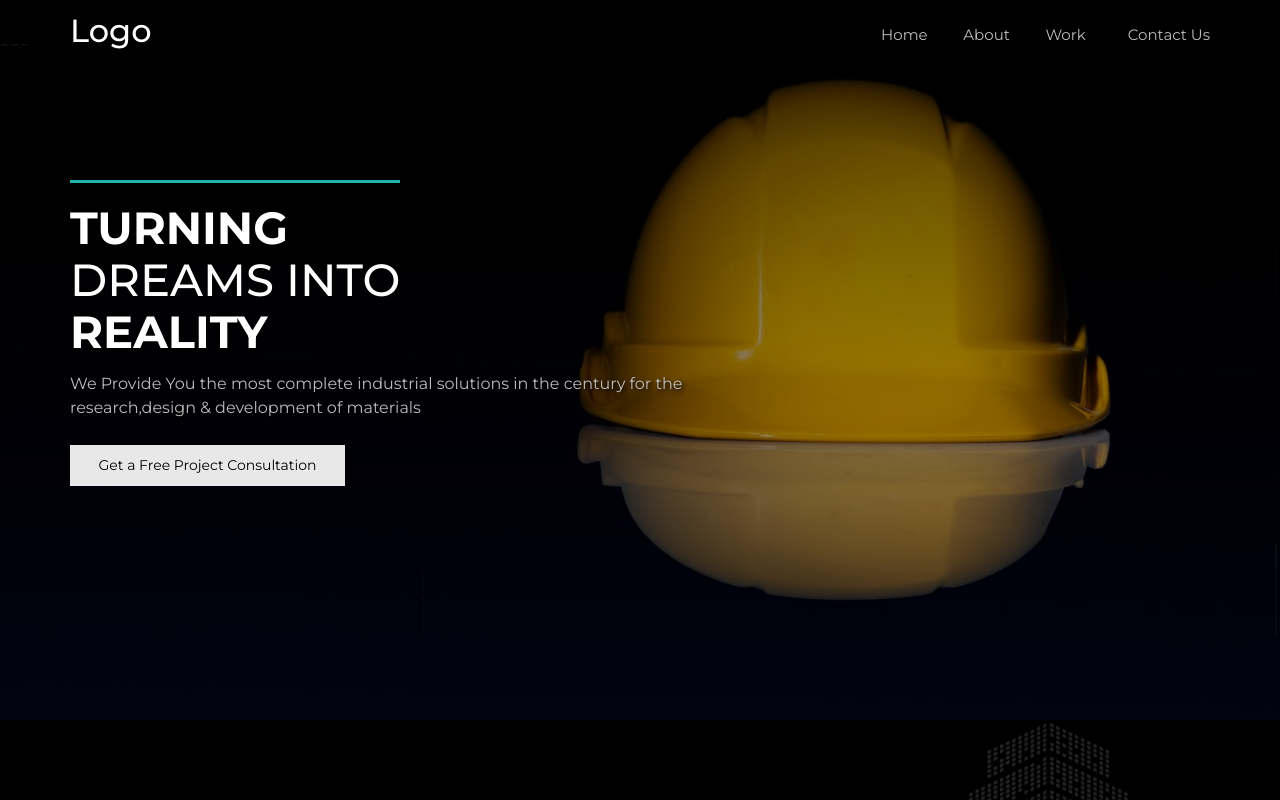
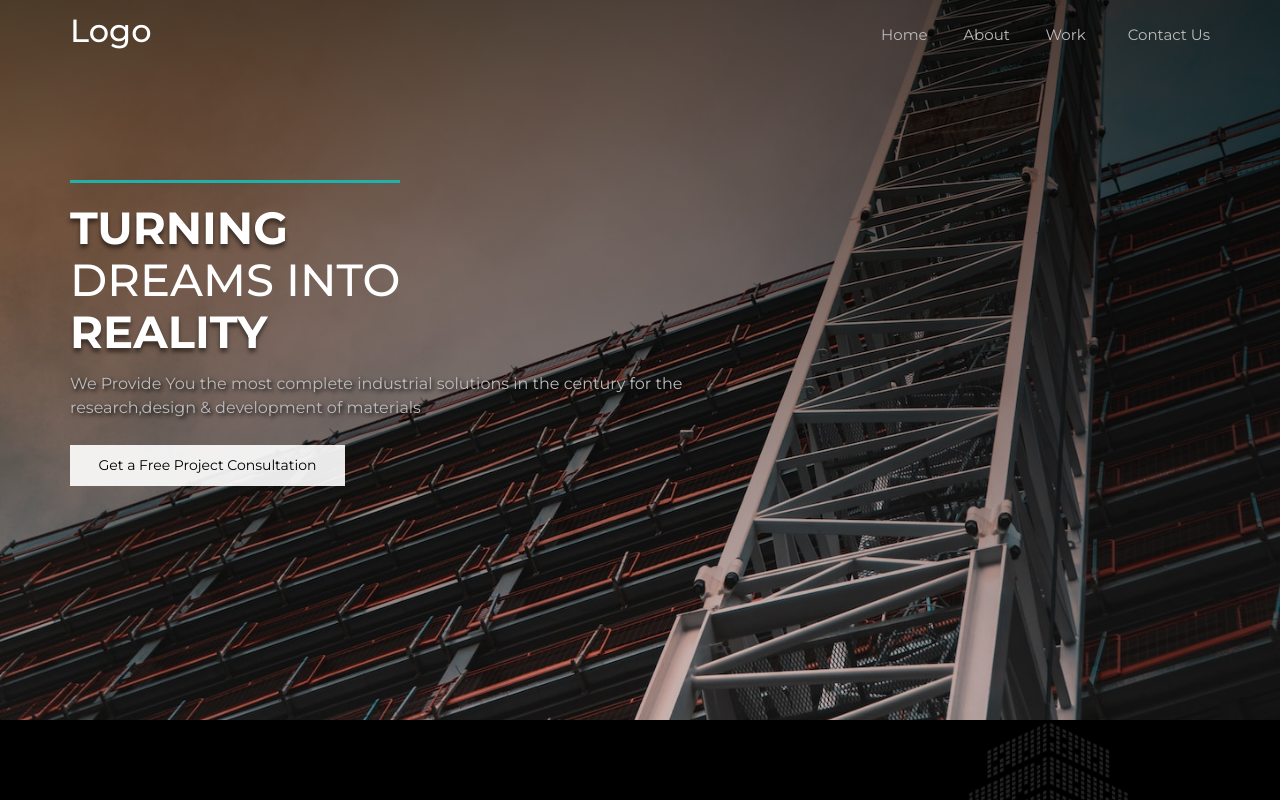
Before and after one commit to Anshkakkar15/white-diamond, a Next.js app: page / in a window 1280 px wide. Shown: the top 800 px of the page. Built offline with nearby package versions, Linux system fonts and the light colour scheme.

Commit message:
latest code

```diff
--- a/app/page.jsx
+++ b/app/page.jsx
@@ -24,6 +24,7 @@ export default function Home() {
               Get a Free Project Consultation
             </Button>
           </div>
+
           <div data-aos="fade-up" className={styles.banner_home}>
             {/* <Image src={bannerHome} alt="home" /> */}
           </div>
--- a/styles/Home.module.css
+++ b/styles/Home.module.css
@@ -1,7 +1,7 @@
 .banner {
    /*  */
    /* background-image: url("https://source.unsplash.com/1450x900?construction,homes,forests"); */
-   background-image:linear-gradient(0deg, #00000023, #000000b3), url('../assets/download.jfif');
+   background-image:linear-gradient(0deg, #00000023, #000000b3), url('../assets/download\ \(1\).jfif');
   background-repeat: no-repeat;
   background-size: cover;
   background-position: center;
```
